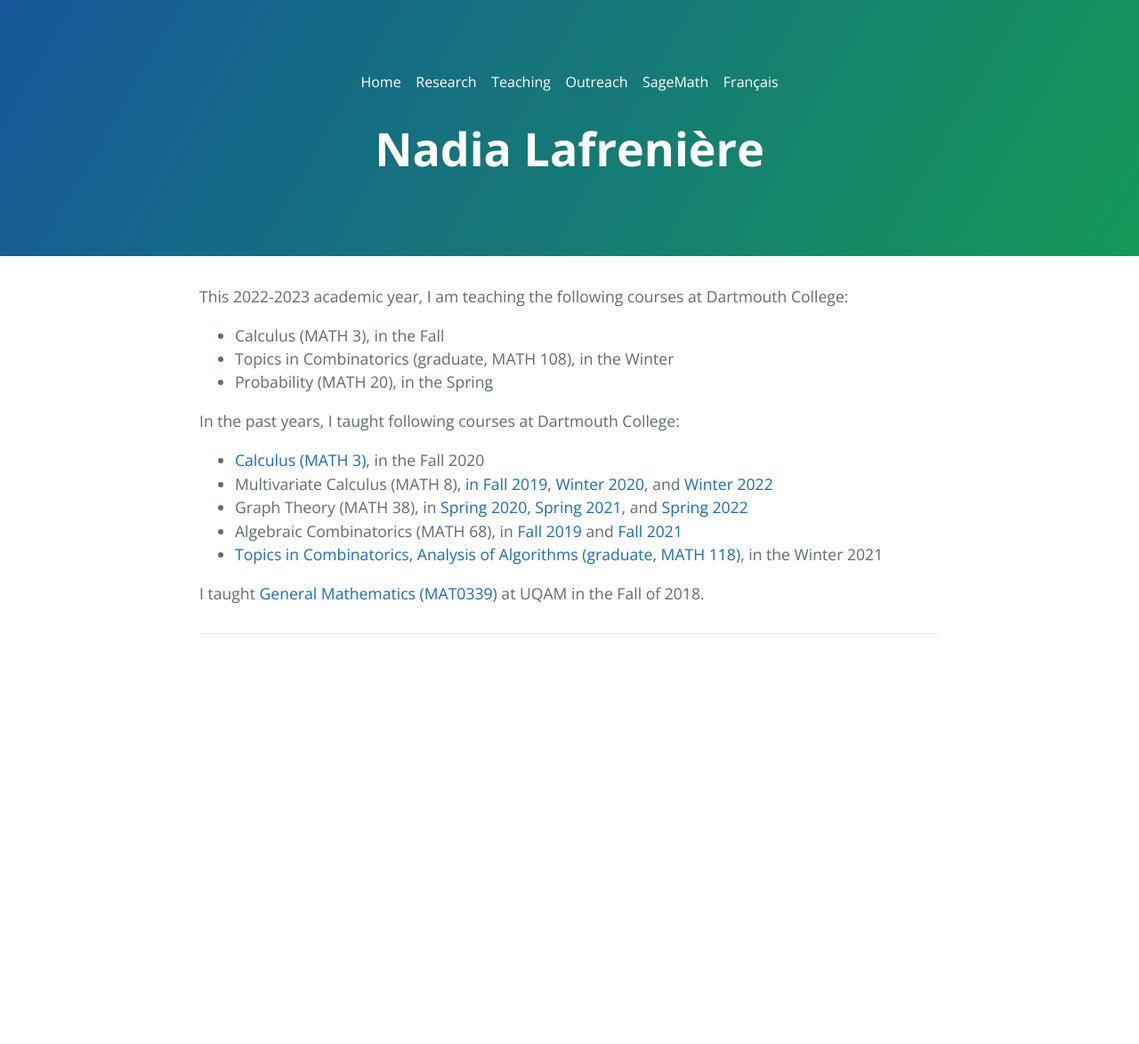
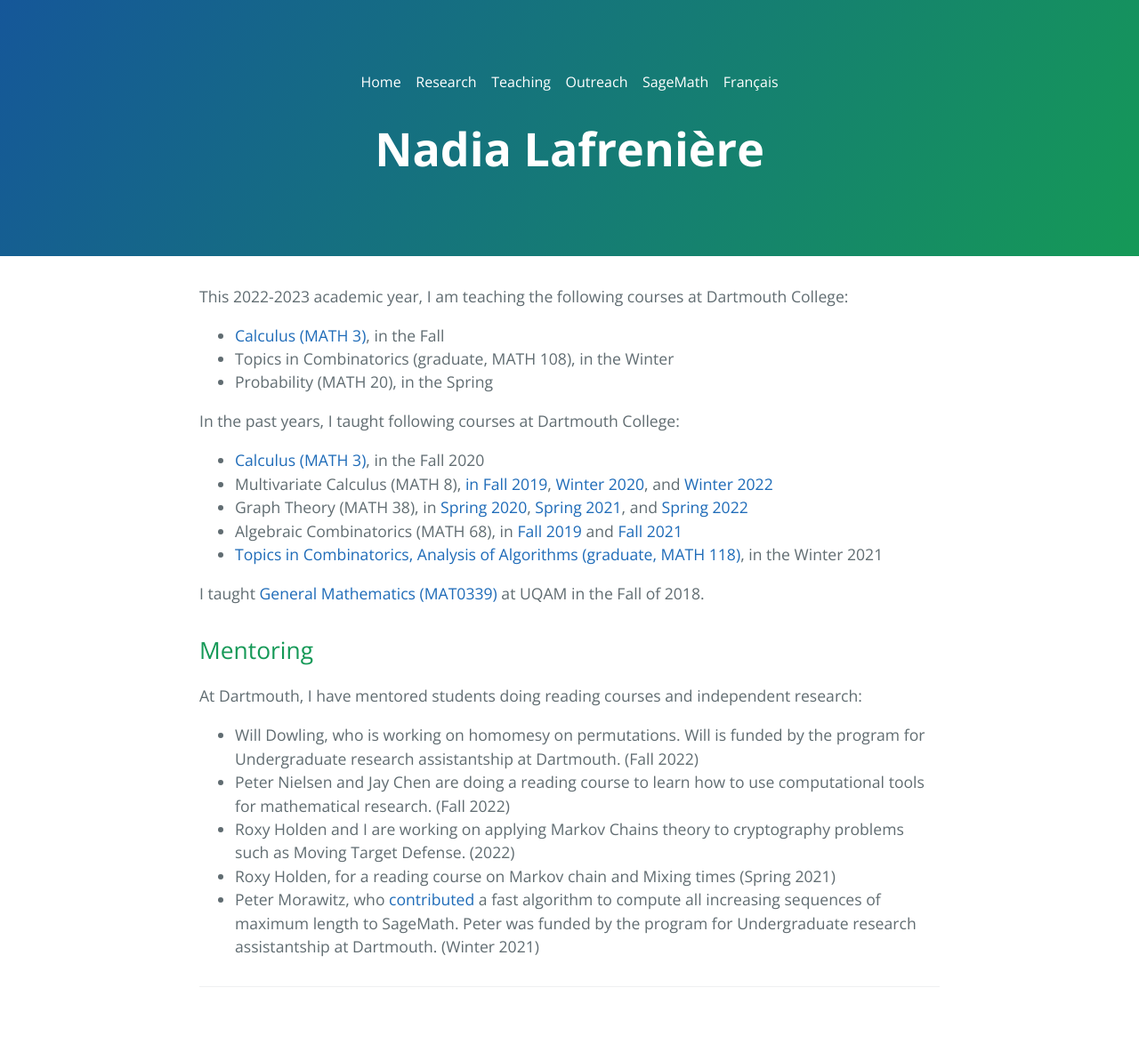
Before and after one commit to nadialafreniere/nadialafreniere.github.io, a Jekyll site: the page built from teaching.md, in a window 1280 px wide. Shown: the whole page at 89% size. Built offline with Jekyll 4.4.1, drawn with Linux system fonts in a browser that asks for light colours; our own code applies the rules of GitHub Pages for plain Markdown files; before the commit the page ends 900 px from its top, so only the background shows below that.

Commit message:
Add mentoring experiences, link for Math 3 this term

```diff
--- a/teaching.md
+++ b/teaching.md
@@ -5,16 +5,26 @@ ref: enseignement
 ---
 
 This 2022-2023 academic year, I am teaching the following courses at Dartmouth College:
- * Calculus (MATH 3), in the Fall
+ * [Calculus (MATH 3)](https://math.dartmouth.edu/~m3f22), in the Fall
  * Topics in Combinatorics (graduate, MATH 108), in the Winter
  * Probability (MATH 20), in the Spring
 
 In the past years, I taught following courses at Dartmouth College:
  * [Calculus (MATH 3)](https://math.dartmouth.edu/~m3f20), in the Fall 2020
  * Multivariate Calculus (MATH 8), [in Fall 2019](https://math.dartmouth.edu/~m8f19), [Winter 2020](https://math.dartmouth.edu/~m8w20), and [Winter 2022](https://math.dartmouth.edu/~m8w22)
- * Graph Theory (MATH 38), in [Spring 2020](https://math.dartmouth.edu/~m38s20), [Spring 2021](https://math.dartmouth.edu/~m38s21), and [Spring 2022](https://math.dartmouth.edu/~m38s21)
+ * Graph Theory (MATH 38), in [Spring 2020](https://math.dartmouth.edu/~m38s20), [Spring 2021](https://math.dartmouth.edu/~m38s21), and [Spring 2022](https://math.dartmouth.edu/~m38s22)
  * Algebraic Combinatorics (MATH 68), in [Fall 2019](https://math.dartmouth.edu/~m68f19) and [Fall 2021](https://math.dartmouth.edu/~m68f21)
  * [Topics in Combinatorics, Analysis of Algorithms (graduate, MATH 118)](https://canvas.dartmouth.edu/courses/44288), in the Winter 2021
 
 
 I taught [General Mathematics (MAT0339)](mat0339.html) at UQAM in the Fall of 2018.
+
+
+## Mentoring
+
+At Dartmouth, I have mentored students doing reading courses and independent research:
+* Will Dowling, who is working on homomesy on permutations. Will is funded by the program for Undergraduate research assistantship at Dartmouth. (Fall 2022)
+* Peter Nielsen and Jay Chen are doing a reading course to learn how to use computational tools for mathematical research. (Fall 2022)
+* Roxy Holden and I are working on applying Markov Chains theory to cryptography problems such as Moving Target Defense. (2022)
+* Roxy Holden, for a reading course on Markov chain and Mixing times (Spring 2021)
+* Peter Morawitz, who [contributed](https://trac.sagemath.org/ticket/31451) a fast algorithm to compute all increasing sequences of maximum length to SageMath. Peter was funded by the program for Undergraduate research assistantship at Dartmouth. (Winter 2021)
```
Also changed, not shown: enseignement.md (+11 -1 lines).
